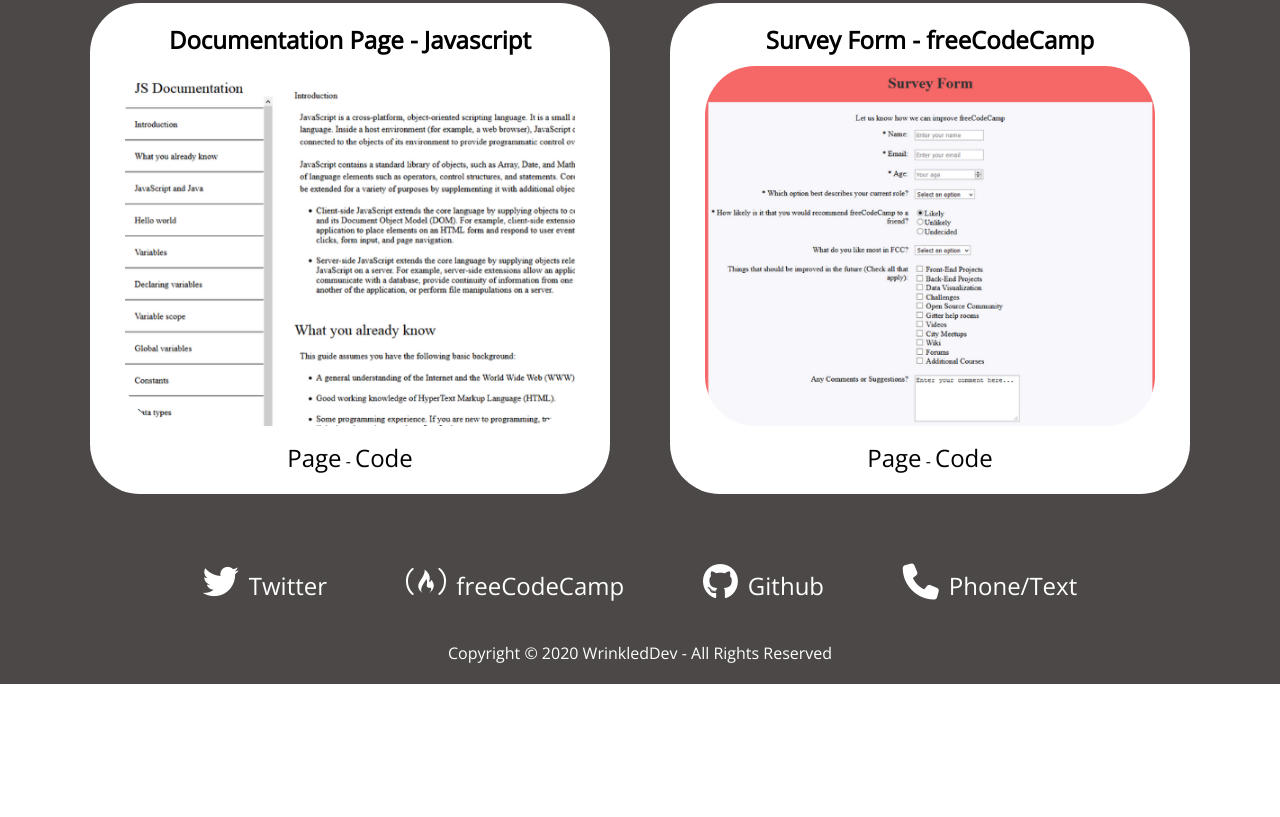
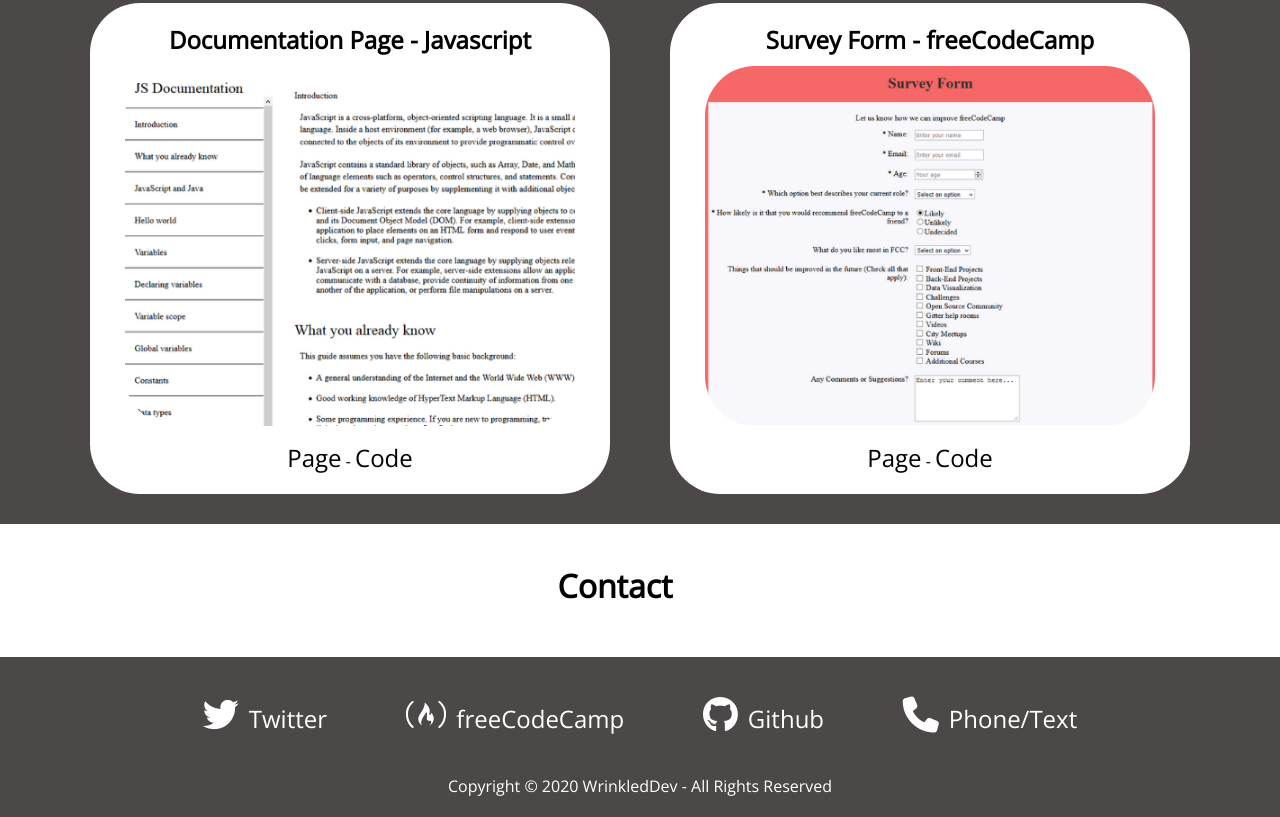
Before and after one commit to WrinkledDev/portfolio, a plain HTML site: page index.html in a window 1280 px wide. Shown: the part 1579-2396 px from the top of the page. Before the commit the page ends 2263 px from the top, so only its background shows below. Drawn offline with nearby package versions, Linux system fonts and the light colour scheme.

Commit message:
Added contact section

```diff
--- a/index.html
+++ b/index.html
@@ -38,7 +38,7 @@
       </div>
       <section id="about-section">
         <div id="about">
-          <h1>Welcome!</h1>
+          <h1>Hello World!</h1>
         </div>
       </section>
     </div>
@@ -97,6 +97,11 @@
         </div>
       </div>
     </div>
+    <div id="contact-section">
+      <div id="contact">
+        <h2>Contact</h2>
+      </div>
+    </div>
     <footer id="footer-section">
       <div id="footer-social-media">
         <ul>
--- a/personal-portfolio.css
+++ b/personal-portfolio.css
@@ -171,7 +171,25 @@
   color: rgba(227, 101, 91, 0.8);
 }
 
-/* FOOTER */
+/* CONTACT SECTION */
+
+#contact-section {
+  width: 100vw;
+  height: auto;
+  display: flex;
+  justify-content: center;
+  background-color: rgba(255, 255, 255, 1);
+  padding-top: 40px;
+}
+
+#contact-section h2 {
+  font-size: 2em;
+  text-align: center;
+  color: rgba(0, 0, 0, 1);
+  margin-bottom: 50px;
+}
+
+/* FOOTER SECTION */
 #footer-section {
   width: 100vw;
   height: auto;
```
